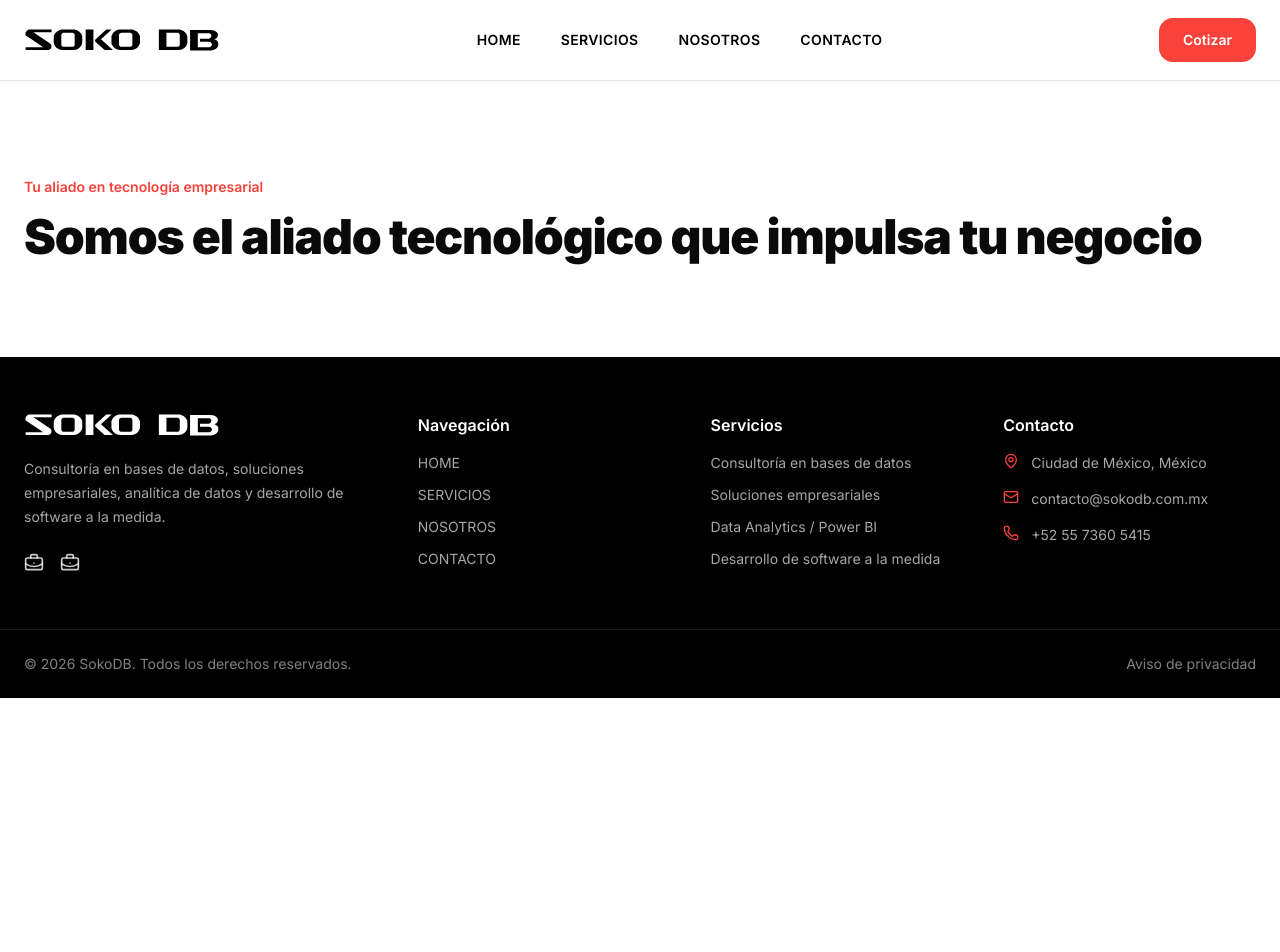
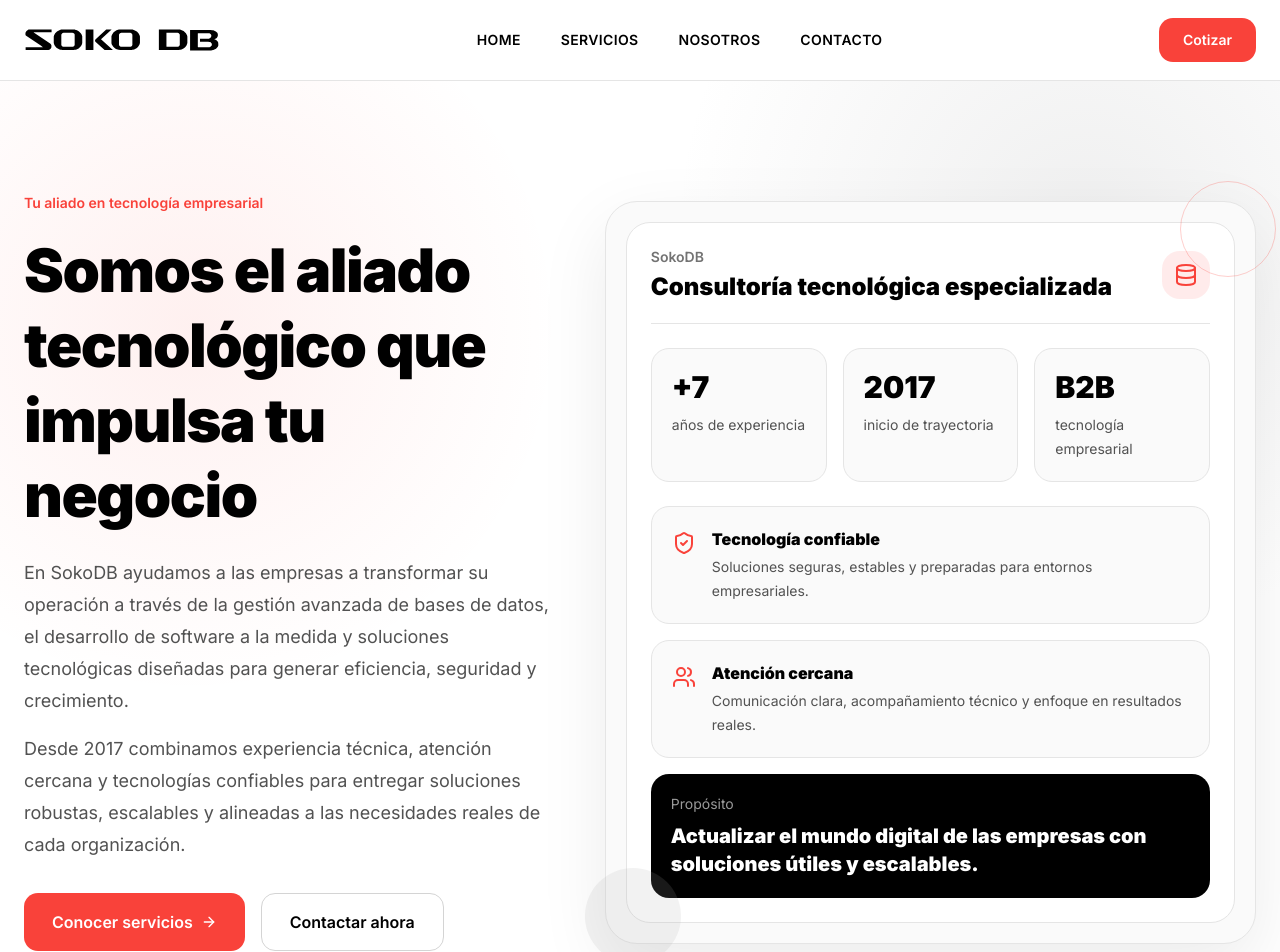
Before and after one commit to UserSoko01/sokodb-web, a Next.js app: page /nosotros in a window 1280 px wide. Shown: the top 952 px of the page. Before the commit the page ends 800 px from the top, so only its background shows below. Built offline with nearby package versions, Linux system fonts and the light colour scheme.

Commit message:
Se agrega el componente AboutHero en el apartado Nosotros

```diff
--- a/src/app/nosotros/page.tsx
+++ b/src/app/nosotros/page.tsx
@@ -1,12 +1,17 @@
+import type { Metadata } from "next";
+import { AboutHero } from "@/components/sections/AboutHero";
+
+
+export const metadata: Metadata = {
+  title: "Nosotros",
+  description:
+    "Conoce a Soko DB, consultora tecnológica especializada en bases de datos, desarrollo de software a la medida y soluciones empresariales."
+};
+
 export default function NosotrosPage() {
   return (
-    <section className="mx-auto max-w-7xl px-6 py-24">
-      <p className="text-sm font-semibold text-[#F9423A]">
-        Tu aliado en tecnología empresarial
-      </p>
-      <h1 className="mt-4 text-5xl font-black tracking-tight">
-        Somos el aliado tecnológico que impulsa tu negocio
-      </h1>
-    </section>
+    <>
+      <AboutHero />
+    </>
   );
 }
--- /dev/null
+++ b/src/components/sections/AboutHero.tsx
@@ -0,0 +1,147 @@
+import Link from "next/link";
+import { ArrowRight, Database, ShieldCheck, Users } from "lucide-react";
+
+const metrics = [
+  {
+    value: "+7",
+    label: "años de experiencia",
+  },
+  {
+    value: "2017",
+    label: "inicio de trayectoria",
+  },
+  {
+    value: "B2B",
+    label: "tecnología empresarial",
+  },
+];
+
+export function AboutHero() {
+  return (
+    <section className="relative overflow-hidden border-b border-neutral-200 bg-white">
+      <div className="pointer-events-none absolute inset-0 bg-[radial-gradient(circle_at_15%_25%,rgba(249,66,58,0.08),transparent_28%),radial-gradient(circle_at_85%_15%,rgba(167,168,169,0.18),transparent_30%)]" />
+
+      <div className="relative mx-auto grid max-w-7xl items-center gap-12 px-6 py-20 lg:grid-cols-[0.9fr_1.1fr] lg:py-28">
+        <div>
+          <p className="text-sm font-semibold text-[#F9423A]">
+            Tu aliado en tecnología empresarial
+          </p>
+
+          <h1 className="mt-5 text-4xl font-black leading-tight tracking-tight text-black md:text-6xl">
+            Somos el aliado tecnológico que impulsa tu negocio
+          </h1>
+
+          <p className="mt-6 max-w-2xl text-lg leading-8 text-neutral-600">
+            En SokoDB ayudamos a las empresas a transformar su operación a
+            través de la gestión avanzada de bases de datos, el desarrollo de
+            software a la medida y soluciones tecnológicas diseñadas para
+            generar eficiencia, seguridad y crecimiento.
+          </p>
+
+          <p className="mt-4 max-w-2xl text-lg leading-8 text-neutral-600">
+            Desde 2017 combinamos experiencia técnica, atención cercana y
+            tecnologías confiables para entregar soluciones robustas, escalables
+            y alineadas a las necesidades reales de cada organización.
+          </p>
+
+          <div className="mt-8 flex flex-col gap-4 sm:flex-row">
+            <Link
+              href="/servicios"
+              className="group inline-flex items-center justify-center gap-2 rounded-xl bg-[#F9423A] px-7 py-4 font-semibold text-white transition-colors hover:bg-[#D92E27]"
+            >
+              Conocer servicios
+              <ArrowRight className="h-4 w-4 transition-transform group-hover:translate-x-1" />
+            </Link>
+
+            <Link
+              href="/contacto"
+              className="inline-flex items-center justify-center rounded-xl border border-neutral-300 px-7 py-4 font-semibold text-black transition-colors hover:border-[#F9423A] hover:text-[#F9423A]"
+            >
+              Contactar ahora
+            </Link>
+          </div>
+        </div>
+
+        <div className="relative">
+          <div className="rounded-[2rem] border border-neutral-200 bg-neutral-50 p-5 shadow-[0_24px_70px_rgba(0,0,0,0.08)]">
+            <div className="rounded-[1.5rem] border border-neutral-200 bg-white p-6">
+              <div className="flex items-center justify-between border-b border-neutral-200 pb-5">
+                <div>
+                  <p className="text-sm font-semibold text-neutral-500">
+                    SokoDB
+                  </p>
+                  <h2 className="mt-1 text-2xl font-black text-black">
+                    Consultoría tecnológica especializada
+                  </h2>
+                </div>
+
+                <div className="flex h-12 w-12 items-center justify-center rounded-2xl bg-[#F9423A]/10">
+                  <Database className="h-6 w-6 text-[#F9423A]" />
+                </div>
+              </div>
+
+              <div className="mt-6 grid gap-4 sm:grid-cols-3">
+                {metrics.map((metric) => (
+                  <div
+                    key={metric.label}
+                    className="rounded-2xl border border-neutral-200 bg-neutral-50 p-5"
+                  >
+                    <p className="text-3xl font-black text-black">
+                      {metric.value}
+                    </p>
+                    <p className="mt-2 text-sm leading-6 text-neutral-600">
+                      {metric.label}
+                    </p>
+                  </div>
+                ))}
+              </div>
+
+              <div className="mt-6 grid gap-4">
+                <div className="rounded-2xl border border-neutral-200 bg-neutral-50 p-5">
+                  <div className="flex items-start gap-4">
+                    <ShieldCheck className="mt-1 h-6 w-6 shrink-0 text-[#F9423A]" />
+                    <div>
+                      <h3 className="font-black text-black">
+                        Tecnología confiable
+                      </h3>
+                      <p className="mt-1 text-sm leading-6 text-neutral-600">
+                        Soluciones seguras, estables y preparadas para entornos
+                        empresariales.
+                      </p>
+                    </div>
+                  </div>
+                </div>
+
+                <div className="rounded-2xl border border-neutral-200 bg-neutral-50 p-5">
+                  <div className="flex items-start gap-4">
+                    <Users className="mt-1 h-6 w-6 shrink-0 text-[#F9423A]" />
+                    <div>
+                      <h3 className="font-black text-black">
+                        Atención cercana
+                      </h3>
+                      <p className="mt-1 text-sm leading-6 text-neutral-600">
+                        Comunicación clara, acompañamiento técnico y enfoque en
+                        resultados reales.
+                      </p>
+                    </div>
+                  </div>
+                </div>
+
+                <div className="rounded-2xl bg-black p-5 text-white">
+                  <p className="text-sm text-white/60">Propósito</p>
+                  <p className="mt-2 text-xl font-black">
+                    Actualizar el mundo digital de las empresas con soluciones
+                    útiles y escalables.
+                  </p>
+                </div>
+              </div>
+            </div>
+          </div>
+
+          <div className="pointer-events-none absolute -right-5 -top-5 h-24 w-24 rounded-full border border-[#F9423A]/25" />
+          <div className="pointer-events-none absolute -bottom-5 -left-5 h-24 w-24 rounded-full bg-[#A7A8A9]/15" />
+        </div>
+      </div>
+    </section>
+  );
+}
```
